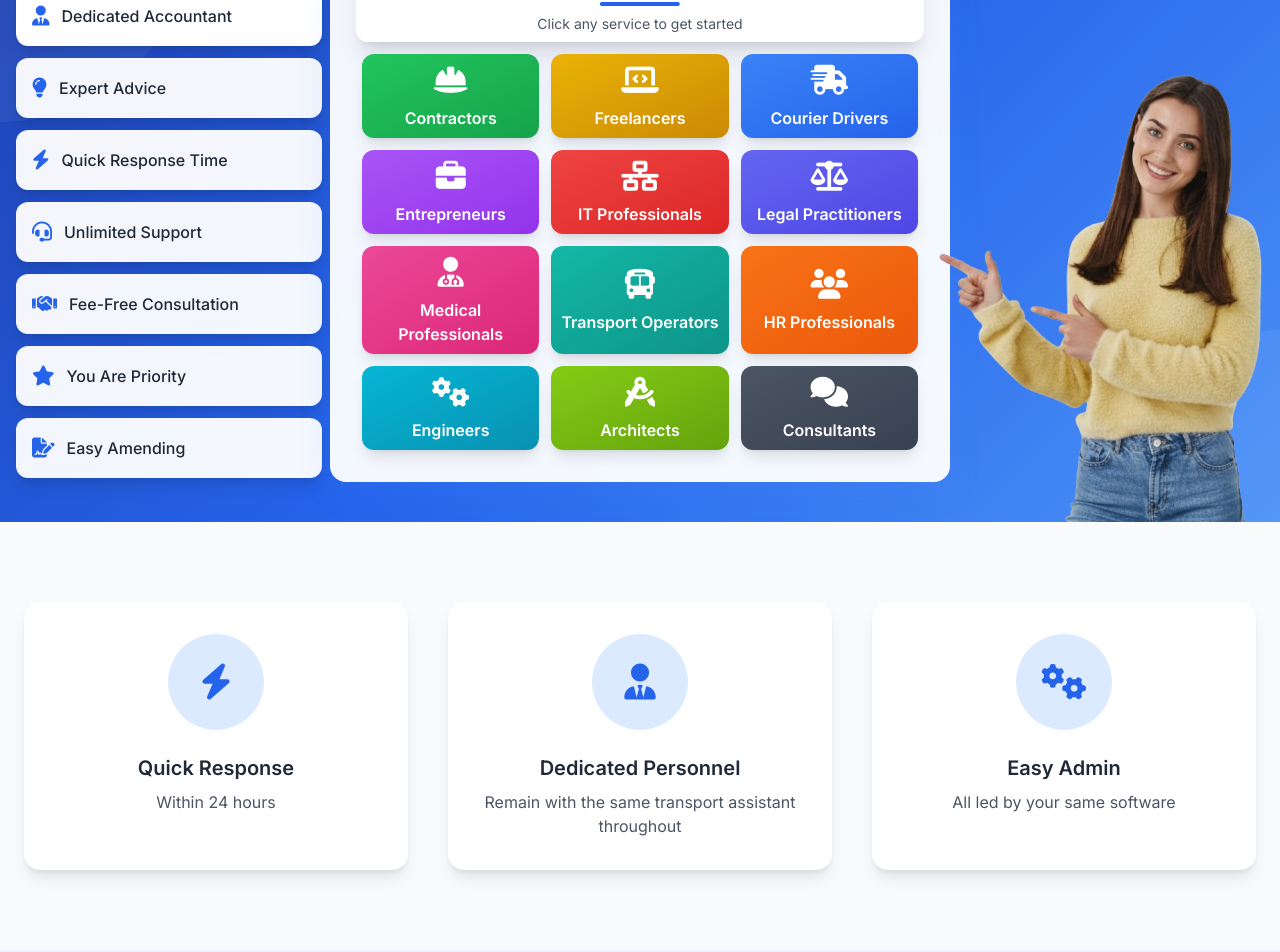
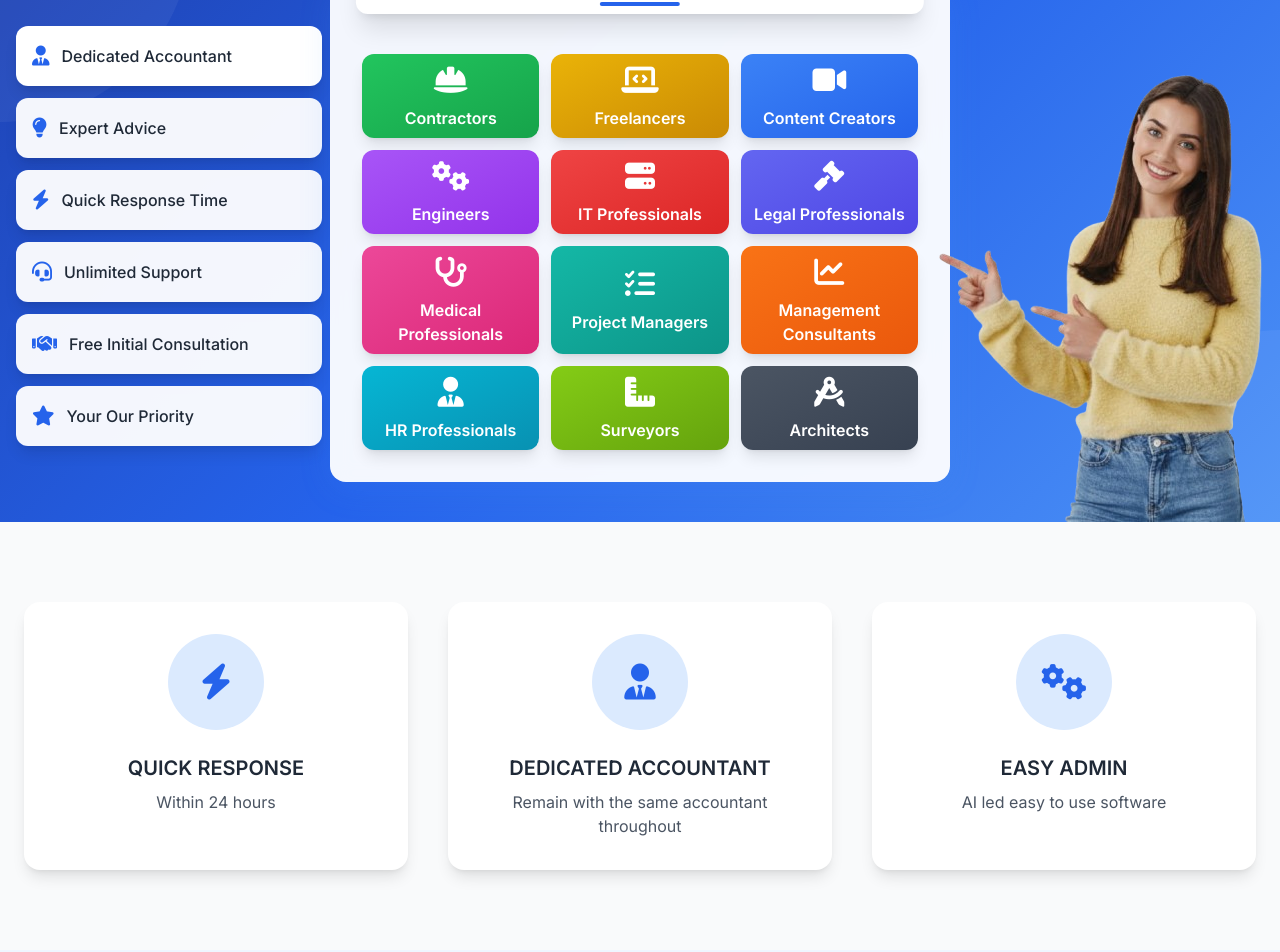
Before and after one commit to kylegit74/ukfinance, a plain HTML site: page index.html in a window 1280 px wide. Shown: the part 214-1166 px from the top of the page. Drawn offline with nearby package versions, Linux system fonts and the light colour scheme.

Commit message:
content changes

```diff
--- a/index.html
+++ b/index.html
@@ -8,6 +8,7 @@
   <script src="https://cdn.tailwindcss.com"></script>
   <link rel="stylesheet" href="https://cdnjs.cloudflare.com/ajax/libs/font-awesome/6.6.0/css/all.min.css" />
   <link rel="stylesheet" href="assets/CSS/style.css" />
+  <meta name="robots" content="noindex">
 </head>
 
 <body class="bg-gradient-to-b from-gray-50 to-blue-50">
@@ -26,8 +27,7 @@
       <!-- Center Text -->
       <div class="text-center">
         <h2 class="text-lg md:text-xl font-semibold uppercase tracking-wide">
-          Specialist Accountants for Small Business
-        </h2>
+          Specialist Accountants for Small Businesses </h2>
         <p class="text-sm md:text-base italic opacity-90">
           Freelancers & Contractors
         </p>
@@ -54,14 +54,15 @@
       <div class="grid grid-cols-1 lg:grid-cols-12 gap-2 items-start">
 
         <!-- Left Navigation -->
-        <div class="lg:col-span-3 slide-in mt-4">
+        <div class="lg:col-span-3 slide-in mt-14">
           <div class="space-y-3">
             <!-- Item 1 -->
             <div
               class="nav-item group bg-white text-gray-800 rounded-xl p-4 shadow-lg cursor-pointer transition-all hover:bg-blue-600">
               <div class="flex items-center gap-3">
                 <i class="fas fa-user-tie text-blue-600 text-xl transition-all group-hover:text-white"></i>
-                <span class="font-medium transition-all group-hover:text-white">Dedicated Accountant</span>
+                <span class="font-medium transition-all group-hover:text-white">Dedicated Accountant
+                </span>
               </div>
             </div>
 
@@ -70,7 +71,7 @@
               class="nav-item group bg-white/95 text-gray-800 rounded-xl p-4 shadow-lg cursor-pointer transition-all hover:bg-blue-600">
               <div class="flex items-center gap-3">
                 <i class="fas fa-lightbulb text-blue-600 text-xl transition-all group-hover:text-white"></i>
-                <span class="font-medium transition-all group-hover:text-white">Expert Advice</span>
+                <span class="font-medium transition-all group-hover:text-white">Expert Advice </span>
               </div>
             </div>
 
@@ -79,7 +80,7 @@
               class="nav-item group bg-white/95 text-gray-800 rounded-xl p-4 shadow-lg cursor-pointer transition-all hover:bg-blue-600">
               <div class="flex items-center gap-3">
                 <i class="fas fa-bolt text-blue-600 text-xl transition-all group-hover:text-white"></i>
-                <span class="font-medium transition-all group-hover:text-white">Quick Response Time</span>
+                <span class="font-medium transition-all group-hover:text-white">Quick Response Time </span>
               </div>
             </div>
 
@@ -97,7 +98,7 @@
               class="nav-item group bg-white/95 text-gray-800 rounded-xl p-4 shadow-lg cursor-pointer transition-all hover:bg-blue-600">
               <div class="flex items-center gap-3">
                 <i class="fas fa-handshake text-blue-600 text-xl transition-all group-hover:text-white"></i>
-                <span class="font-medium transition-all group-hover:text-white">Fee-Free Consultation</span>
+                <span class="font-medium transition-all group-hover:text-white">Free Initial Consultation </span>
               </div>
             </div>
 
@@ -106,18 +107,11 @@
               class="nav-item group bg-white/95 text-gray-800 rounded-xl p-4 shadow-lg cursor-pointer transition-all hover:bg-blue-600">
               <div class="flex items-center gap-3">
                 <i class="fas fa-star text-blue-600 text-xl transition-all group-hover:text-white"></i>
-                <span class="font-medium transition-all group-hover:text-white">You Are Priority</span>
+                <span class="font-medium transition-all group-hover:text-white">Your Our Priority</span>
               </div>
             </div>
 
-            <!-- Item 7 -->
-            <div
-              class="nav-item group bg-white/95 text-gray-800 rounded-xl p-4 shadow-lg cursor-pointer transition-all hover:bg-blue-600">
-              <div class="flex items-center gap-3">
-                <i class="fas fa-file-signature text-blue-600 text-xl transition-all group-hover:text-white"></i>
-                <span class="font-medium transition-all group-hover:text-white">Easy Amending</span>
-              </div>
-            </div>
+
           </div>
         </div>
 
@@ -126,9 +120,10 @@
           <div class="glass-card rounded-2xl p-8 relative mb-10">
             <div
               class="absolute -top-8 left-1/2 transform -translate-x-1/2 w-11/12 bg-white rounded-xl shadow-xl p-2 text-center">
-              <h2 class="text-2xl md:text-3xl font-bold text-gray-800 mb-2">Our Premium Services</h2>
+              <h2 class="text-2xl md:text-3xl font-bold text-gray-800 mb-2">
+                MAKING ACCOUNTING EASY FOR
+              </h2>
               <div class="h-1 w-20 bg-blue-600 mx-auto rounded-full"></div>
-              <p class="text-gray-600 mt-2 text-sm">Click any service to get started</p>
             </div>
 
             <div class="grid grid-cols-3 gap-3 service-grid pt-10">
@@ -144,68 +139,69 @@
                 <p class="text-sm md:text-base">Freelancers</p>
               </button>
 
-              <button onclick="openModal('Courier Drivers')"
+              <button onclick="openModal('Content Creators')"
                 class="service-btn bg-gradient-to-br from-blue-500 to-blue-600 text-white rounded-xl p-2 text-center font-semibold shadow-lg">
-                <i class="fas fa-truck-fast text-3xl mb-2 block"></i>
-                <p class="text-sm md:text-base">Courier Drivers</p>
+                <i class="fas fa-video text-3xl mb-2 block"></i>
+                <p class="text-sm md:text-base">Content Creators</p>
               </button>
 
-              <button onclick="openModal('Entrepreneurs')"
+              <button onclick="openModal('Engineers')"
                 class="service-btn bg-gradient-to-br from-purple-500 to-purple-600 text-white rounded-xl p-2 text-center font-semibold shadow-lg">
-                <i class="fas fa-briefcase text-3xl mb-2 block"></i>
-                <p class="text-sm md:text-base">Entrepreneurs</p>
+                <i class="fas fa-gears text-3xl mb-2 block"></i>
+                <p class="text-sm md:text-base">Engineers</p>
               </button>
 
               <button onclick="openModal('IT Professionals')"
                 class="service-btn bg-gradient-to-br from-red-500 to-red-600 text-white rounded-xl p-2 text-center font-semibold shadow-lg">
-                <i class="fas fa-network-wired text-3xl mb-2 block"></i>
+                <i class="fas fa-server text-3xl mb-2 block"></i>
                 <p class="text-sm md:text-base">IT Professionals</p>
               </button>
 
-              <button onclick="openModal('Legal Practitioners')"
+              <button onclick="openModal('Legal Professionals')"
                 class="service-btn bg-gradient-to-br from-indigo-500 to-indigo-600 text-white rounded-xl p-2 text-center font-semibold shadow-lg">
-                <i class="fas fa-balance-scale text-3xl mb-2 block"></i>
-                <p class="text-sm md:text-base">Legal Practitioners</p>
+                <i class="fas fa-gavel text-3xl mb-2 block"></i>
+                <p class="text-sm md:text-base">Legal Professionals</p>
               </button>
 
               <button onclick="openModal('Medical Professionals')"
                 class="service-btn bg-gradient-to-br from-pink-500 to-pink-600 text-white rounded-xl p-2 text-center font-semibold shadow-lg">
-                <i class="fas fa-user-md text-3xl mb-2 block"></i>
+                <i class="fas fa-stethoscope text-3xl mb-2 block"></i>
                 <p class="text-sm md:text-base">Medical Professionals</p>
               </button>
 
-              <button onclick="openModal('Transport Operators')"
+              <button onclick="openModal('Project Managers')"
                 class="service-btn bg-gradient-to-br from-teal-500 to-teal-600 text-white rounded-xl p-2 text-center font-semibold shadow-lg">
-                <i class="fas fa-bus text-3xl mb-2 block"></i>
-                <p class="text-sm md:text-base">Transport Operators</p>
+                <i class="fas fa-tasks text-3xl mb-2 block"></i>
+                <p class="text-sm md:text-base">Project Managers</p>
+              </button>
+
+              <button onclick="openModal('Management Consultants')"
+                class="service-btn bg-gradient-to-br from-orange-500 to-orange-600 text-white rounded-xl p-2 text-center font-semibold shadow-lg">
+                <i class="fas fa-chart-line text-3xl mb-2 block"></i>
+                <p class="text-sm md:text-base">Management Consultants</p>
               </button>
 
               <button onclick="openModal('HR Professionals')"
-                class="service-btn bg-gradient-to-br from-orange-500 to-orange-600 text-white rounded-xl p-2 text-center font-semibold shadow-lg">
-                <i class="fas fa-users text-3xl mb-2 block"></i>
+                class="service-btn bg-gradient-to-br from-cyan-500 to-cyan-600 text-white rounded-xl p-2 text-center font-semibold shadow-lg">
+                <i class="fas fa-user-tie text-3xl mb-2 block"></i>
                 <p class="text-sm md:text-base">HR Professionals</p>
               </button>
 
-              <button onclick="openModal('Engineers')"
-                class="service-btn bg-gradient-to-br from-cyan-500 to-cyan-600 text-white rounded-xl p-2 text-center font-semibold shadow-lg">
-                <i class="fas fa-cogs text-3xl mb-2 block"></i>
-                <p class="text-sm md:text-base">Engineers</p>
+              <button onclick="openModal('Surveyors')"
+                class="service-btn bg-gradient-to-br from-lime-500 to-lime-600 text-white rounded-xl p-2 text-center font-semibold shadow-lg">
+                <i class="fas fa-ruler-combined text-3xl mb-2 block"></i>
+                <p class="text-sm md:text-base">Surveyors</p>
               </button>
 
               <button onclick="openModal('Architects')"
-                class="service-btn bg-gradient-to-br from-lime-500 to-lime-600 text-white rounded-xl p-2 text-center font-semibold shadow-lg">
+                class="service-btn bg-gradient-to-br from-gray-600 to-gray-700 text-white rounded-xl p-2 text-center font-semibold shadow-lg">
                 <i class="fas fa-drafting-compass text-3xl mb-2 block"></i>
                 <p class="text-sm md:text-base">Architects</p>
-              </button>
-
-              <button onclick="openModal('Consultants')"
-                class="service-btn bg-gradient-to-br from-gray-600 to-gray-700 text-white rounded-xl p-2 text-center font-semibold shadow-lg">
-                <i class="fas fa-comments text-3xl mb-2 block"></i>
-                <p class="text-sm md:text-base">Consultants</p>
               </button>
             </div>
           </div>
         </div>
+
 
         <!-- Right Image -->
         <img src="assets/images/girll.png" class="absolute right-[-140px] bottom-0" />
@@ -225,7 +221,7 @@
               <i class="fas fa-bolt text-4xl text-blue-600"></i>
             </div>
           </div>
-          <h3 class="text-xl font-semibold text-gray-800 mb-2">Quick Response</h3>
+          <h3 class="text-xl font-semibold text-gray-800 mb-2">QUICK RESPONSE</h3>
           <p class="text-gray-600">Within 24 hours</p>
         </div>
 
@@ -236,8 +232,8 @@
               <i class="fas fa-user-tie text-4xl text-blue-600"></i>
             </div>
           </div>
-          <h3 class="text-xl font-semibold text-gray-800 mb-2">Dedicated Personnel</h3>
-          <p class="text-gray-600">Remain with the same transport assistant throughout</p>
+          <h3 class="text-xl font-semibold text-gray-800 mb-2">DEDICATED ACCOUNTANT</h3>
+          <p class="text-gray-600">Remain with the same accountant throughout</p>
         </div>
 
         <!-- Easy Admin -->
@@ -247,8 +243,8 @@
               <i class="fas fa-cogs text-4xl text-blue-600"></i>
             </div>
           </div>
-          <h3 class="text-xl font-semibold text-gray-800 mb-2">Easy Admin</h3>
-          <p class="text-gray-600">All led by your same software</p>
+          <h3 class="text-xl font-semibold text-gray-800 mb-2">EASY ADMIN</h3>
+          <p class="text-gray-600">AI led easy to use software</p>
         </div>
 
       </div>
@@ -259,12 +255,10 @@
   <section class="py-20 px-6 bg-gradient-to-b from-blue-50 to-white">
     <div class="max-w-7xl mx-auto text-center">
       <h2 class="text-3xl md:text-4xl font-bold text-gray-800 mb-4">
-        Why Choose <span class="text-blue-700">FinServe</span>
+       Why Choose <span class="text-blue-700"> Us?</span>
       </h2>
       <div class="h-1 w-20 bg-blue-600 mx-auto mb-8 rounded-full"></div>
-      <p class="text-gray-600 mb-12 max-w-3xl mx-auto">
-        We’re committed to simplifying your finances and helping you reclaim your time, money, and peace of mind.
-      </p>
+
 
       <div class="grid grid-cols-1 sm:grid-cols-2 lg:grid-cols-3 gap-8">
         <!-- Card 1 -->
@@ -274,8 +268,7 @@
           </div>
           <h3 class="text-xl font-semibold text-gray-800 mb-2">Fast, Reliable Communication</h3>
           <p class="text-gray-600 text-sm">
-            We pride ourselves on responding quickly to your queries and concerns, ensuring you’re never left waiting
-            for answers that matter.
+            We pride ourselves on responding quickly to your queries and concerns, ensuring you’re never left waiting for answers that matter
           </p>
         </div>
 
@@ -286,8 +279,7 @@
           </div>
           <h3 class="text-xl font-semibold text-gray-800 mb-2">Experienced Professionals Only</h3>
           <p class="text-gray-600 text-sm">
-            Your finances are handled by seasoned, qualified accountants and not trainees or apprentices, so you benefit
-            from years of hands-on expertise.
+           Your finances are handled by seasoned, qualified accountants and not trainees or apprentices,  so you benefit from years of hands-on expertise
           </p>
         </div>
 
@@ -298,8 +290,7 @@
           </div>
           <h3 class="text-xl font-semibold text-gray-800 mb-2">Dedicated Support Team</h3>
           <p class="text-gray-600 text-sm">
-            You’ll have a dedicated accountant and support team who truly understand your business and manage your
-            account with care and consistency.
+             You’ll have a dedicated accountant and supporting team who truly understand your business and manage your account with care and consistency
           </p>
         </div>
 
@@ -310,8 +301,7 @@
           </div>
           <h3 class="text-xl font-semibold text-gray-800 mb-2">We Listen First</h3>
           <p class="text-gray-600 text-sm">
-            We take the time to hear your goals, challenges, and needs before offering tailored advice that truly serves
-            your best interests.
+            We take the time to hear your goals, challenges, and needs before offering tailored advice that truly serves your best interests.
           </p>
         </div>
 
@@ -322,8 +312,7 @@
           </div>
           <h3 class="text-xl font-semibold text-gray-800 mb-2">Fair, Transparent Pricing</h3>
           <p class="text-gray-600 text-sm">
-            We believe great accountancy shouldn’t come with an inflated price tag — our fees are competitive, honest,
-            and offer excellent value.
+            We believe great accountancy shouldn’t come with an inflated price tag, our fees are competitive, honest, and offer excellent value
           </p>
         </div>
 
@@ -334,8 +323,7 @@
           </div>
           <h3 class="text-xl font-semibold text-gray-800 mb-2">Proactive and Personable Service</h3>
           <p class="text-gray-600 text-sm">
-            Beyond just the numbers, we’re approachable, proactive, and committed to building long-term relationships
-            that help your business thrive.
+           Beyond just the numbers, we’re approachable, proactive, and committed to building long-term relationships that help your business thrive.
           </p>
         </div>
       </div>
@@ -609,9 +597,9 @@
       }
 
       if (!/^\d{10,13}$/.test(phone)) {
-  document.getElementById('errorPhone').classList.remove('hidden');
-  valid = false;
-}
+        document.getElementById('errorPhone').classList.remove('hidden');
+        valid = false;
+      }
 
       if (!/^[^\s@]+@[^\s@]+\.[^\s@]+$/.test(email)) {
         document.getElementById('errorEmail').classList.remove('hidden');
```
Also changed, not shown: thank-you.html (+1 -0 lines).
